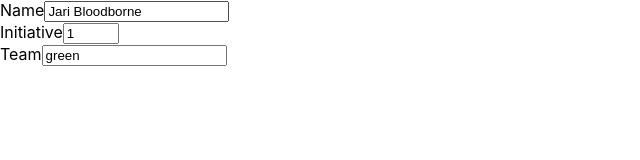
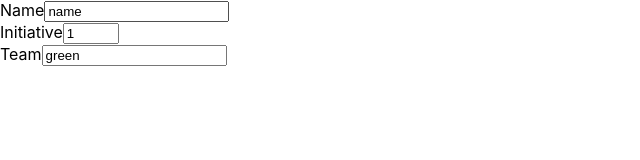
Before and after one commit to punkrockviking/initiativeStatusTracker, a React (Vite) app: page / in a window 1280 px wide. Shown: the top 160 px of the page, without its empty margins (0-640 px from the left). Built offline with nearby package versions, Linux system fonts and the light colour scheme.

Commit message:
convert Character to class based component in order to follow tutorial on creating single handle method for all form entries

```diff
--- a/src/App.jsx
+++ b/src/App.jsx
@@ -1,5 +1,7 @@
 import React, { useState } from 'react';
-import Character from './components/Character'
+// import Character from './components/Character'
+import Character from './components/CharacterClass'
+
 import './App.css';
 
 function App() {
--- /dev/null
+++ b/src/components/CharacterClass.jsx
@@ -0,0 +1,75 @@
+import React, { Component } from 'react'
+
+class Character extends Component {
+  constructor(props) {
+    super(props)
+    this.state = {
+      initScore: 1,
+      charName: 'name',
+      teamColor: 'green',
+      charNotes: [],
+      concentrate: false,
+    }
+    this.handleOnChange = this.handleOnChange.bind(this)
+    this.handleOnSubmit = this.handleOnSubmit.bind(this)
+  }
+
+
+
+
+  handleOnChange(event) {
+    event.preventDefault()
+    const { name, value } = event.target
+
+    this.setState({
+      [name]: value
+    })
+  }
+
+  handleOnSubmit(event) {
+    event.preventDefault()
+  }
+
+
+  render() {
+    return (
+      <div>
+        <div>
+          <form
+            onChange={this.handleOnChange}
+            onSubmit={this.handleOnSubmit}
+          >
+            <label>
+              Name
+              <input
+                value={this.state.charName}
+                type="string"
+                name="charName"
+              />
+            </label>
+              <div>
+                Initiative
+                <input
+                  value={this.state.initScore}
+                  type="number"
+                  name="initScore"
+                  min="1"
+                  max="30"
+                />
+              </div>
+            <label>
+              Team
+              <input
+                value={this.state.teamColor}
+                type="string"
+                name="teamColor"
+              />
+            </label>
+          </form>
+        </div>
+      </div>
+    )
+  }
+};
+
+export default Character
```
